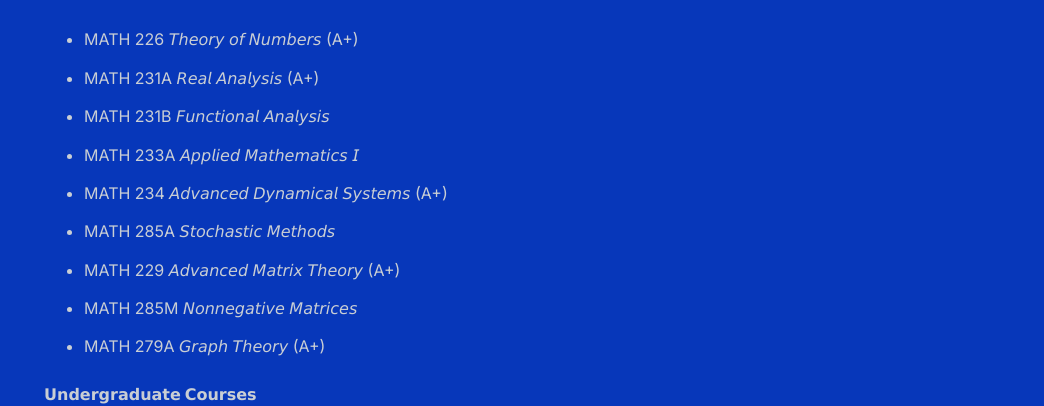
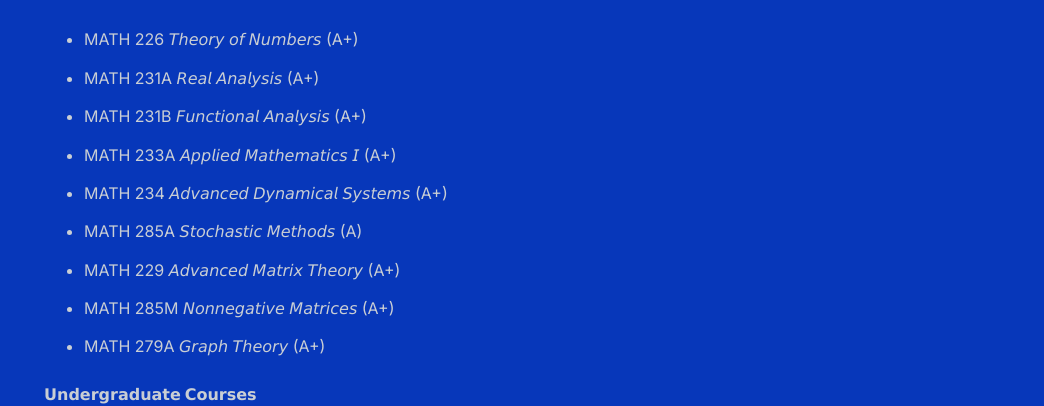
Before and after one commit to shihankanungo/shihankanungo.github.io, a Jekyll site: the page built from x.md, in a window 1280 px wide and 900 px high, scrolled down 1430 px. Shown: the part 154-560 px from the top of the window, without its empty margins (236-1280 px from the left). Built offline with Jekyll 4.4.1, drawn with Linux system fonts in a browser that asks for light colours.

Commit message:
Update x.md

```diff
--- a/x.md
+++ b/x.md
@@ -21,12 +21,12 @@ title: X
 
 - MATH 226 𝘛𝘩𝘦𝘰𝘳𝘺 𝘰𝘧 𝘕𝘶𝘮𝘣𝘦𝘳𝘴 (A+)
 - MATH 231A 𝘙𝘦𝘢𝘭 𝘈𝘯𝘢𝘭𝘺𝘴𝘪𝘴 (A+)
-- MATH 231B 𝘍𝘶𝘯𝘤𝘵𝘪𝘰𝘯𝘢𝘭 𝘈𝘯𝘢𝘭𝘺𝘴𝘪𝘴
-- MATH 233A 𝘈𝘱𝘱𝘭𝘪𝘦𝘥 𝘔𝘢𝘵𝘩𝘦𝘮𝘢𝘵𝘪𝘤𝘴 𝘐
+- MATH 231B 𝘍𝘶𝘯𝘤𝘵𝘪𝘰𝘯𝘢𝘭 𝘈𝘯𝘢𝘭𝘺𝘴𝘪𝘴 (A+)
+- MATH 233A 𝘈𝘱𝘱𝘭𝘪𝘦𝘥 𝘔𝘢𝘵𝘩𝘦𝘮𝘢𝘵𝘪𝘤𝘴 𝘐 (A+)
 - MATH 234 𝘈𝘥𝘷𝘢𝘯𝘤𝘦𝘥 𝘋𝘺𝘯𝘢𝘮𝘪𝘤𝘢𝘭 𝘚𝘺𝘴𝘵𝘦𝘮𝘴 (A+)
-- MATH 285A 𝘚𝘵𝘰𝘤𝘩𝘢𝘴𝘵𝘪𝘤 𝘔𝘦𝘵𝘩𝘰𝘥𝘴
+- MATH 285A 𝘚𝘵𝘰𝘤𝘩𝘢𝘴𝘵𝘪𝘤 𝘔𝘦𝘵𝘩𝘰𝘥𝘴 (A)
 - MATH 229 𝘈𝘥𝘷𝘢𝘯𝘤𝘦𝘥 𝘔𝘢𝘵𝘳𝘪𝘹 𝘛𝘩𝘦𝘰𝘳𝘺 (A+)
-- MATH 285M 𝘕𝘰𝘯𝘯𝘦𝘨𝘢𝘵𝘪𝘷𝘦 𝘔𝘢𝘵𝘳𝘪𝘤𝘦𝘴
+- MATH 285M 𝘕𝘰𝘯𝘯𝘦𝘨𝘢𝘵𝘪𝘷𝘦 𝘔𝘢𝘵𝘳𝘪𝘤𝘦𝘴 (A+)
 - MATH 279A 𝘎𝘳𝘢𝘱𝘩 𝘛𝘩𝘦𝘰𝘳𝘺 (A+)
 
 **𝗨𝗻𝗱𝗲𝗿𝗴𝗿𝗮𝗱𝘂𝗮𝘁𝗲 𝗖𝗼𝘂𝗿𝘀𝗲𝘀**
```
